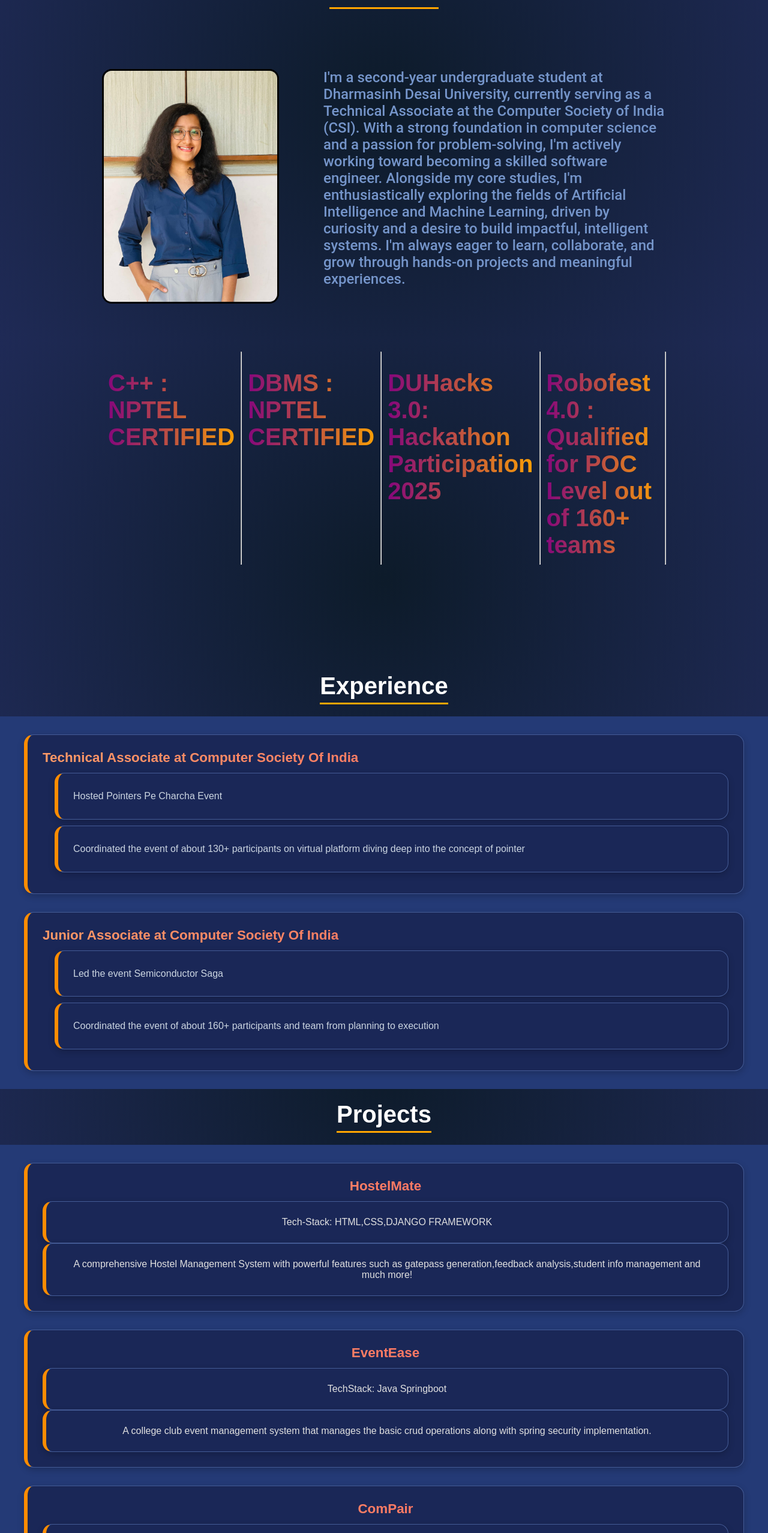
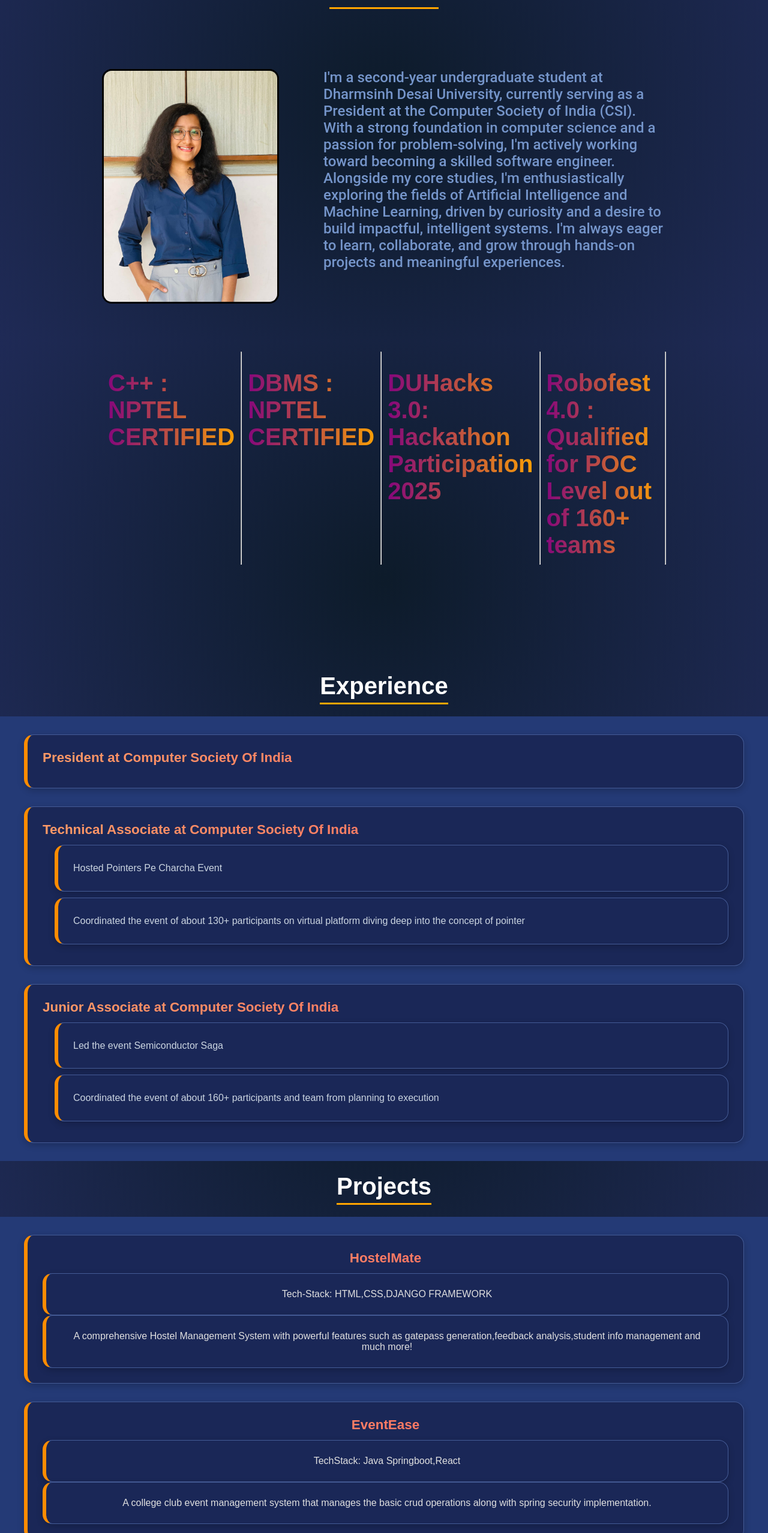
Before and after one commit to Harmi-kotak22/React-Portfolio, a React (Vite) app: page / in a window 1280 px wide. Shown: the part 1031-3586 px from the top of the page at 60% size. Built offline with nearby package versions, Linux system fonts and the light colour scheme.

Commit message:
Updated portfolio

```diff
--- a/src/components/About/About.jsx
+++ b/src/components/About/About.jsx
@@ -14,7 +14,7 @@ const About = () => {
         <div className="about-right">
           <div className="about-para">
             <p>
-I'm a second-year undergraduate student at Dharmasinh Desai University, currently serving as a Technical Associate at the Computer Society of India (CSI). With a strong foundation in computer science and a passion for problem-solving, I'm actively working toward becoming a skilled software engineer. Alongside my core studies, I'm enthusiastically exploring the fields of Artificial Intelligence and Machine Learning, driven by curiosity and a desire to build impactful, intelligent systems. I'm always eager to learn, collaborate, and grow through hands-on projects and meaningful experiences.            </p>
+I'm a second-year undergraduate student at Dharmsinh Desai University, currently serving as a President at the Computer Society of India (CSI). With a strong foundation in computer science and a passion for problem-solving, I'm actively working toward becoming a skilled software engineer. Alongside my core studies, I'm enthusiastically exploring the fields of Artificial Intelligence and Machine Learning, driven by curiosity and a desire to build impactful, intelligent systems. I'm always eager to learn, collaborate, and grow through hands-on projects and meaningful experiences.            </p>
           </div>
         </div>
       </div>
--- a/src/components/Experience/Experience.jsx
+++ b/src/components/Experience/Experience.jsx
@@ -10,6 +10,16 @@ const Experience = () => {
                 </div>
             </div>
             <div className="experience-sections">
+                 <li>
+                    <h3>
+                        President at Computer Society Of India
+                    </h3>
+                    <div className="experience-list">
+                        <ul>
+
+                        </ul>
+                    </div>
+                </li>
                 <li>
                     <h3>
                         Technical Associate at Computer Society Of India
--- a/src/components/Projects/Projects.jsx
+++ b/src/components/Projects/Projects.jsx
@@ -30,19 +30,19 @@ const Projects = () =>
                     </h3>
                     <div className="project-info">
                         <ul>
-                            <li>TechStack: Java Springboot</li>
+                            <li>TechStack: Java Springboot,React</li>
                             <li>A college club event management system that manages the basic crud operations along with spring security implementation.</li>
                         </ul>
                     </div>
                 </li>
                 <li>
                     <h3>
-                        ComPair
+                        Codalyze
                     </h3>
                     <div className="project-info">
                         <ul>
-                            <li>TechStack: Java,XML</li>
-                            <li>A product recommendation system that recommends products to users by fetching real time data and comparing them based on various parameters.</li>
+                            <li>TechStack: Flask</li>
+                            <li>A role based code analyzer that analyzes codes based on role frontend,backend,project manager,etc. Suppports ER diagram and UML  diagram generation.</li>
                         </ul>
                     </div>
                 </li>
```
